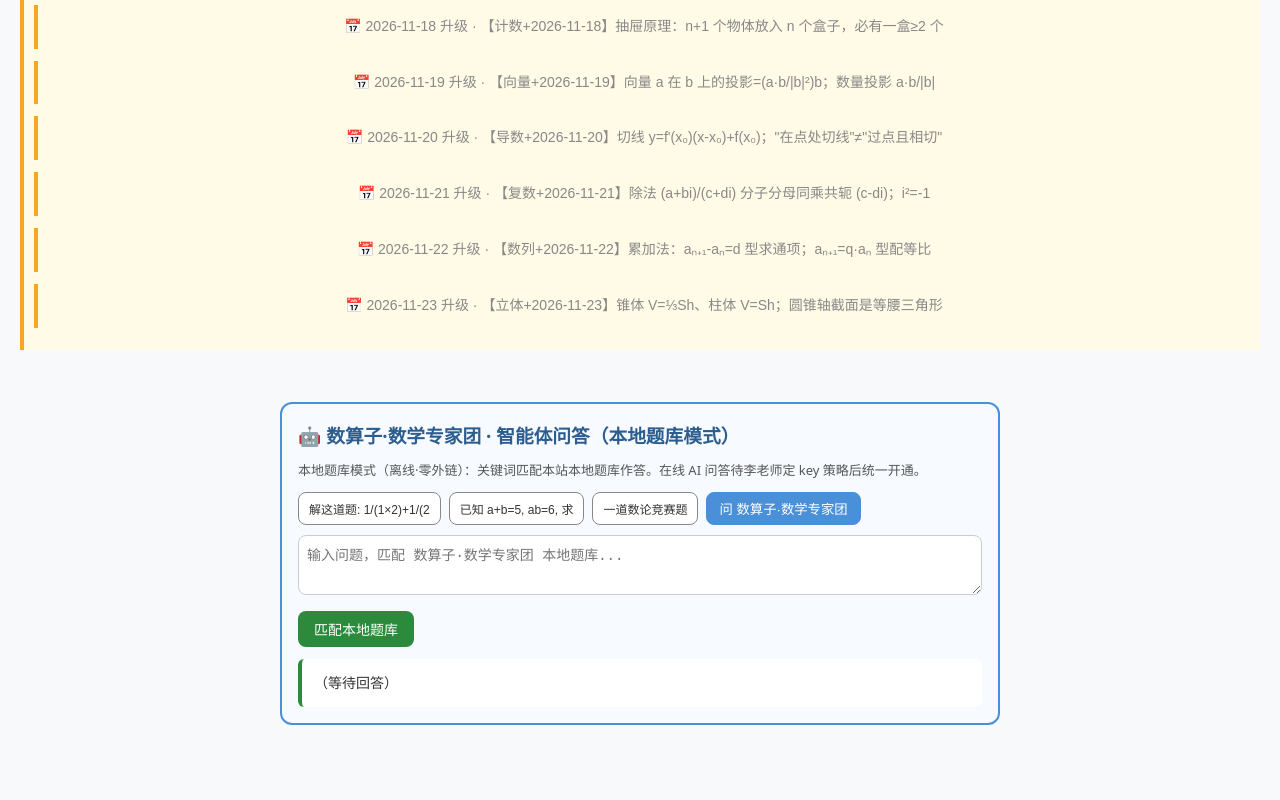
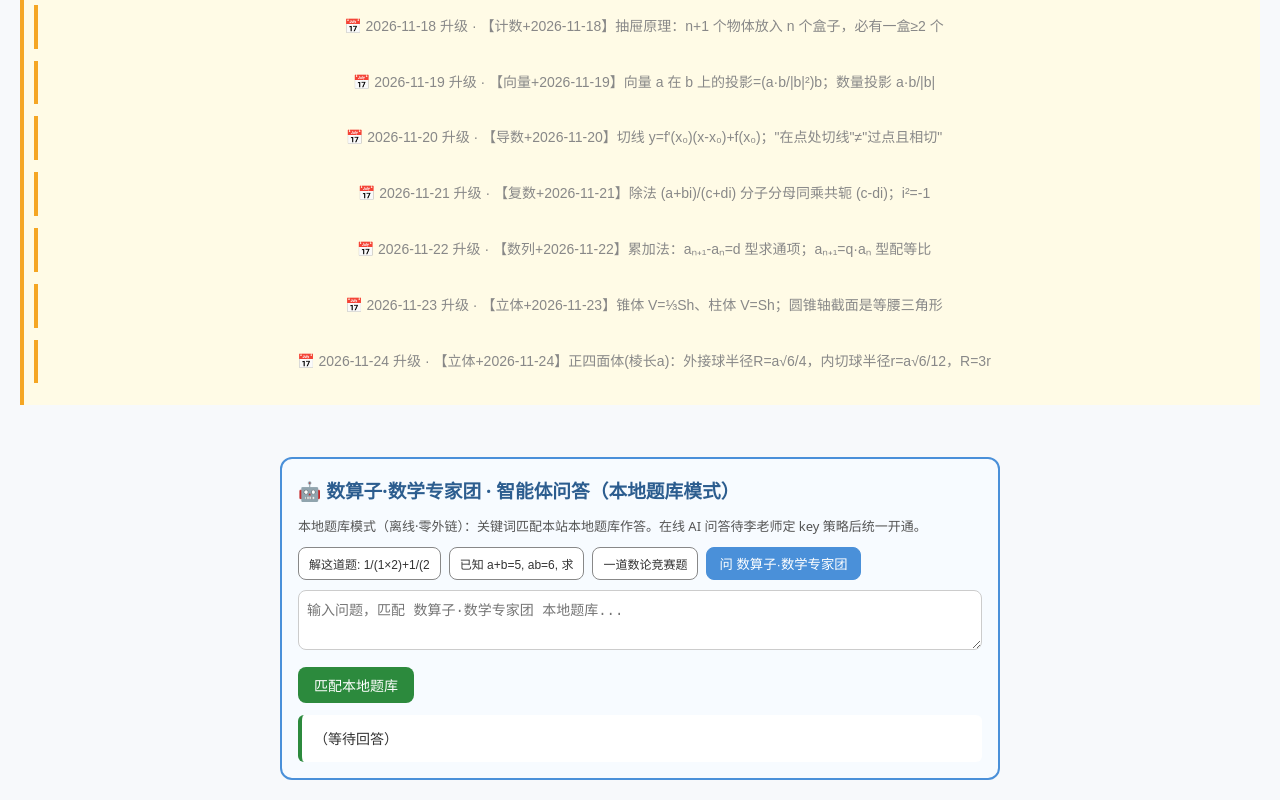
Before and after one commit to dapengzhanchi141345/li-yanming-math, a plain HTML site: page index.html in a window 1280 px wide. Shown: the part 2506-3306 px from the top of the page. Before the commit the page ends 3251 px from the top, so only its background shows below. Drawn offline with Linux system fonts and the light colour scheme.

Commit message:
math 12独立站升级 2026-11-24

```diff
--- a/index.html
+++ b/index.html
@@ -164,6 +164,8 @@ a <input id="qa" value="1" style="width:60px"> b <input id="qb" value="-5" style
 <div style="background:#fffbe6;border-left:4px solid #f5a623;padding:10px;margin:12px 0;font-size:14px">📅 2026-11-22 升级 · 【数列+2026-11-22】累加法：aₙ₊₁-aₙ=d 型求通项；aₙ₊₁=q·aₙ 型配等比</div>
 
 <div style="background:#fffbe6;border-left:4px solid #f5a623;padding:10px;margin:12px 0;font-size:14px">📅 2026-11-23 升级 · 【立体+2026-11-23】锥体 V=⅓Sh、柱体 V=Sh；圆锥轴截面是等腰三角形</div>
+
+<div style="background:#fffbe6;border-left:4px solid #f5a623;padding:10px;margin:12px 0;font-size:14px">📅 2026-11-24 升级 · 【立体+2026-11-24】正四面体(棱长a)：外接球半径R=a√6/4，内切球半径r=a√6/12，R=3r</div>
 </footer>
 
 <script>
```
